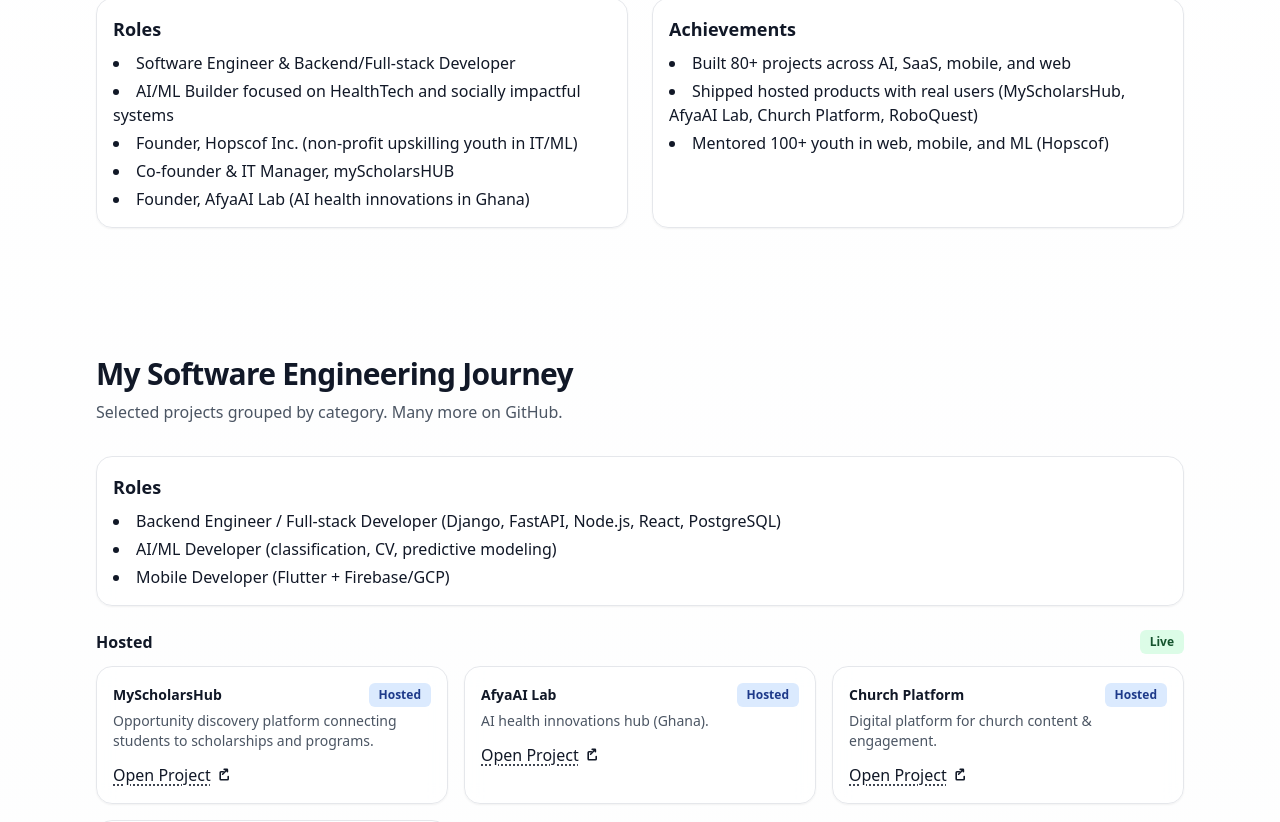
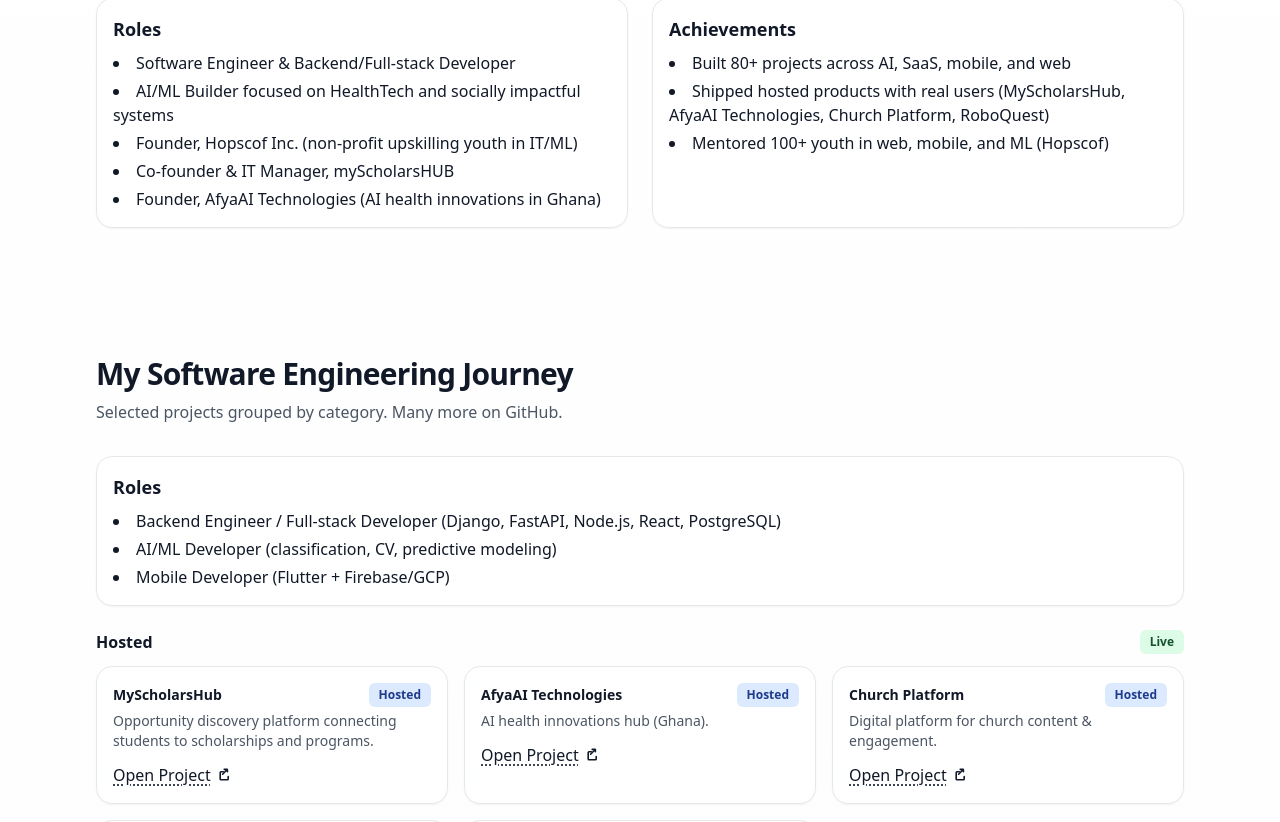
Before and after one commit to Evans-Junior/about-me, a React (Vite) app: page / in a window 1280 px wide. Shown: the part 695-1517 px from the top of the page. Built offline with nearby package versions, Linux system fonts and the light colour scheme.

Commit message:
update for award

```diff
--- a/src/App.tsx
+++ b/src/App.tsx
@@ -103,6 +103,7 @@
     afya: "https://afya-ai-lab.vercel.app/",
     church: "https://ziontemple.vercel.app/",
     roboquest: "https://robo-quest-arena-kahoot.vercel.app/",
+    panafrican_ai_chat_bot: "https://panafricanaisummit.com/",
   },
 };
 
@@ -149,6 +150,11 @@
 
 const awards = [
   {
+    title: "Finalist – McCall MacBain Scholarship for Graduate Studies",
+    org: "McCall MacBain at McGill University",
+    date: "Feb 2026",
+  },
+  {
     title: "Notable Thesis Project 2025 Award",
     org: "Ashesi University",
     date: "Jun 2025",
@@ -159,9 +165,14 @@
     date: "Sep 2024 – Apr 2025",
   },
   {
-    title: "AfyaAI Lab won Best Innovative Business - Winner ($1,000)",
+    title: "AfyaAI Technologies won Best Innovative Business - Winner ($1,000)",
     org: "1st Pan African AI Submit",
     date: "Sep 2025",
+  },
+  {
+    title: "Mastercard Entrepreneurship Fund ($1,000)",
+    org: "Mastercard Foundation",
+    date: "2025",
   },
   {
     title: "Dean’s List",
@@ -193,11 +204,6 @@
     org: "Ashesi University",
     date: "Jan 2022",
   },
-  {
-    title: "Mastercard Entrepreneurship Fund ($1,000)",
-    org: "Mastercard Foundation",
-    date: "2025",
-  },
 ];
 
 const rolesAbout = [
@@ -205,12 +211,12 @@
   "AI/ML Builder focused on HealthTech and socially impactful systems",
   "Founder, Hopscof Inc. (non‑profit upskilling youth in IT/ML)",
   "Co‑founder & IT Manager, myScholarsHUB",
-  "Founder, AfyaAI Lab (AI health innovations in Ghana)",
+  "Founder, AfyaAI Technologies (AI health innovations in Ghana)",
 ];
 
 const achievementsAbout = [
   "Built 80+ projects across AI, SaaS, mobile, and web",
-  "Shipped hosted products with real users (MyScholarsHub, AfyaAI Lab, Church Platform, RoboQuest)",
+  "Shipped hosted products with real users (MyScholarsHub, AfyaAI Technologies, Church Platform, RoboQuest)",
   "Mentored 100+ youth in web, mobile, and ML (Hopscof)",
 ];
 
@@ -230,7 +236,7 @@
           live: links.hosted.myscholars,
         },
         {
-          name: "AfyaAI Lab",
+          name: "AfyaAI Technologies",
           desc: "AI health innovations hub (Ghana).",
           live: links.hosted.afya,
         },
@@ -243,6 +249,11 @@
           name: "RoboQuest Arena",
           desc: "Kahoot‑style game system connected to robots.",
           live: links.hosted.roboquest,
+        },
+        {
+          name: "PAAIS Junior AI Chat Bot",
+          desc: "AI chat assistant for the Pan African AI Summit.",
+          live: links.hosted.panafrican_ai_chat_bot,
         },
       ],
     },
@@ -431,7 +442,7 @@
 };
 
 const personalGoal =
-  "Pursue a PhD in AI for Health & Digital Solutions, focusing on trustworthy AI that scales in low‑resource settings. Long‑term: scale AfyaAI Lab into a continental engine for equitable healthcare technology.";
+  "Pursue a PhD in AI for Health & Digital Solutions, focusing on trustworthy AI that scales in low‑resource settings. Long‑term: scale AfyaAI Technologies into a continental engine for equitable healthcare technology.";
 
 const NAV = [
   { id: "about", label: "About" },
@@ -763,7 +774,7 @@
               <ExternalLink href={links.hosted.myscholars}>
                 MyScholarsHub
               </ExternalLink>
-              <ExternalLink href={links.hosted.afya}>AfyaAI Lab</ExternalLink>
+              <ExternalLink href={links.hosted.afya}>AfyaAI Technologies</ExternalLink>
             </div>
           </div>
         </Container>
```
